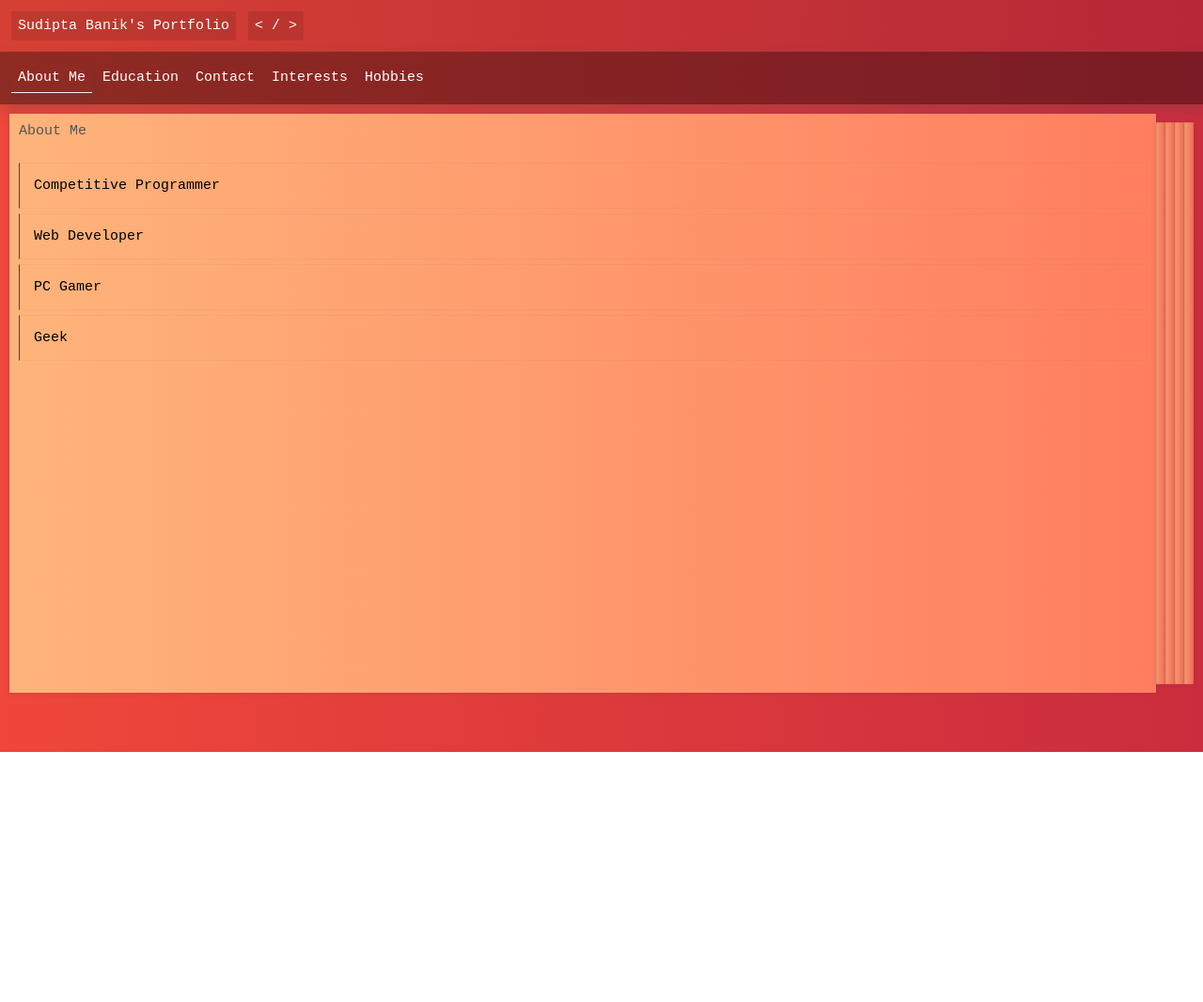
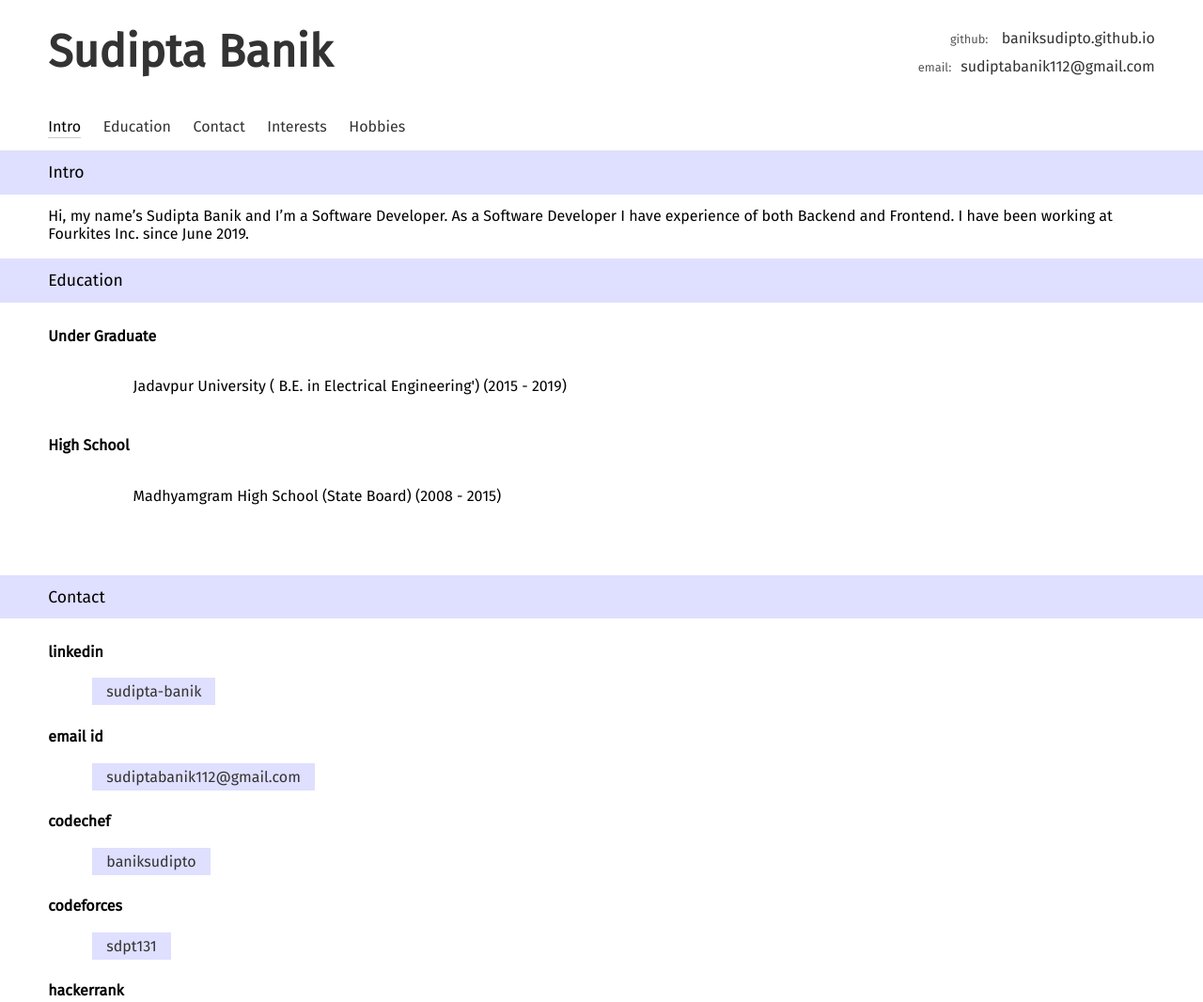
Before and after one commit to baniksudipto/baniksudipto.github.io, a plain HTML site: page index.html in a window 1280 px wide. Shown: the top 1066 px of the page at 94% size. Before the commit the page ends 800 px from the top, so only its background shows below. Drawn offline with Linux system fonts and the light colour scheme.

Commit message:
new look added

```diff
--- a/data.json
+++ b/data.json
@@ -1,39 +1,47 @@
-[
 {
-        "About Me": [
-            "Competitive Programmer",
-            "Web Developer",
-            "PC Gamer",
-            "Geek"
-        ]
+  "Intro": "Hi, my name’s Sudipta Banik and I’m a Software Developer. As a Software Developer I have experience of both Backend and Frontend. I have been working at Fourkites Inc. since June 2019.",
+  "Education": {
+    "Under Graduate": {
+      "timeText": "Jadavpur University ( B.E. in Electrical Engineering')",
+      "timeline": "2015 - 2019"
     },
-    {
-        "Education":  [
-            "Under Graduate : Jadavpur University ( B.E. in Electrical Engineering') 2015 - 2019 ",
-            "High School : Madhyamgram High School (State Board) 2008 - 2015"
-        ]
+    "High School": {
+      "timeText": "Madhyamgram High School (State Board)",
+      "timeline": "2008 - 2015"
+    }
   },
-    {
-        "Contact": ["Email Id : sudipta.banik.112@gmail.com",
-            "Contact Number: +91 9051073567" ,"codechef: <a href='https://www.codechef.com/users/baniksudipto'>baniksudipto</a>" ,
-            "Codeforces: <a href='https://codeforces.com/profile/sdpt131'> sdpt131 </a>",
-            "Hackerrank: <a href='https://www.hackerrank.com/sdpt_banik'>sdpt_banik</a>"
-        ]
+  "Contact": {
+    "linkedin": {
+      "link": "https://www.linkedin.com/in/sudipta-banik-907a68127/",
+      "linkText": "sudipta-banik"
     },
-    {
-        "Interests":[
+    "email id": {
+      "link":"mailto:sudiptabanik112@gmail.com",
+      "linkText": "sudiptabanik112@gmail.com"
+    },
+    "codechef": {
+      "link": "https://www.codechef.com/users/baniksudipto",
+      "linkText": "baniksudipto"
+    },
+    "codeforces": {
+      "link": "https://codeforces.com/profile/sdpt131",
+      "linkText": "sdpt131"
+    },
+    "hackerrank": {
+      "link": "https://www.hackerrank.com/sdpt_banik",
+      "linkText": "sdpt_banik"
+    }
+  },
+  "Interests": [
     "Algorithms & Data Structures",
     "Web Development",
     "Artifical Intelligence",
     "Electronics",
     "Competitive Programming"
-        ]
-    },
-    {
-        "Hobbies":[
+  ],
+  "Hobbies": [
     "Unique Notes & Coin Collection",
     "Cycling",
     "Listening to music"
   ]
 }
-]
--- a/index.html
+++ b/index.html
@@ -7,15 +7,6 @@
 	<title>Sudipta Banik</title>
 	<link href="https://fonts.googleapis.com/css?family=Roboto+Mono" rel="stylesheet">
 	<link rel="stylesheet" type="text/css" href="style.css">
-	<link rel="apple-touch-icon" sizes="57x57" href="favicons/apple-icon-57x57.png">
-	<link rel="apple-touch-icon" sizes="60x60" href="favicons/apple-icon-60x60.png">
-	<link rel="apple-touch-icon" sizes="72x72" href="favicons/apple-icon-72x72.png">
-	<link rel="apple-touch-icon" sizes="76x76" href="favicons/apple-icon-76x76.png">
-	<link rel="apple-touch-icon" sizes="114x114" href="favicons/apple-icon-114x114.png">
-	<link rel="apple-touch-icon" sizes="120x120" href="favicons/apple-icon-120x120.png">
-	<link rel="apple-touch-icon" sizes="144x144" href="favicons/apple-icon-144x144.png">
-	<link rel="apple-touch-icon" sizes="152x152" href="favicons/apple-icon-152x152.png">
-	<link rel="apple-touch-icon" sizes="180x180" href="favicons/apple-icon-180x180.png">
 	<link rel="icon" type="image/png" sizes="192x192"  href="favicons/android-icon-192x192.png">
 	<link rel="icon" type="image/png" sizes="32x32" href="favicons/favicon-32x32.png">
 	<link rel="icon" type="image/png" sizes="96x96" href="favicons/favicon-96x96.png">
@@ -28,14 +19,19 @@
 <body>
 
 <nav id="top_nav">
-    <ul>
+	<div class="top_nav_split">
+		<span class='name'>Sudipta Banik</span>
+	</div>
 
-        <li class="nav_elem">
-			Sudipta Banik's Portfolio</li>
-        <li class="nav_elem"> &lt; / &gt; </li>
-    </ul>
+	<div class="top_nav_split">
+		<span class='top_nav_texts' title="github"><span class="graytext">github:</span> baniksudipto.github.io</span>
+		<span class='top_nav_texts' title="email" ><span class="graytext">email:</span><a href="mailto:sudiptabanik112@gmail.com">sudiptabanik112@gmail.com</a></span>
+	</div>
 </nav>
-<nav id="opt_nav"><ul id="opt_nav_list"></ul></nav><section id="slideshow"></section>
+<div id="opt_nav"></div>
+<div id="info_root">
+</div>
+<!-- <section id="slideshow"></section> -->
 <script type="text/javascript" src="main.js"></script>
 </body>
 </html>
--- a/main.js
+++ b/main.js
@@ -1,112 +1,179 @@
+document.onload = loadJSON('data.json', init);
 
-document.onload = loadJSON('data.json',init);
+let options = null;
+let slides = null;
+let data_tabs = null;
+let current_open = undefined;
+let slideshow_pop_up_time_lag = 10;//mili sec
 
-var options = null;
-var slides = null;
-var data_tabs = null;
-var current_open = 0;
-var slideshow_pop_up_time_lag = 10;//mili sec
+function renderRecursive(v) {
+    if (v) {
+        if (v.constructor === String) {
+            let sp = document.createElement("span");
+            sp.classList.add('treeSpan');
+            sp.innerText = v;
+            return sp;
+        } else if (v.constructor === Object) {
+            let dv = document.createElement("div");
+            dv.classList.add('treeDiv');
 
-function init(data){
-    var keys = [];
-    var values = [];
-    for(var k in data){
-        for(var d in data[k]){
-            keys.push(d)
-            values.push(data[k][d]);
+            if ("link" in v) {
+                let link = document.createElement("a");
+                link.classList.add("treeLink");
+                link.innerText = v["linkText"];
+                link.setAttribute("href", v["link"]);
+                dv.appendChild(link);
+            } else if ("timeText" in v) {
+                let timeLine = document.createElement("span");
+                timeLine.classList.add("treeSpan");
+                timeLine.innerText = v["timeText"];
+                timeLine.innerText += " ("+ v["timeline"] +")";
+                dv.appendChild(timeLine);
+            } else {
+                Object.entries(v).forEach(([k, v]) => {
+                    let r = renderRecursive(v);
+                    let header = document.createElement("h4");
+                    header.innerText = k;
+                    dv.appendChild(header);
+                    dv.appendChild(r);
+                });
+            }
+
+            return dv;
+        } else if (v.constructor === Array) {
+            let dv = document.createElement("div");
+            dv.classList.add('treeDiv');
+            v.forEach(entry => {
+                dv.appendChild(renderRecursive(entry));
+            });
+            return dv;
         }
     }
-    create_opt_list(keys);
-    create_slideshow(keys,values,show_my_data);
+    return undefined;
 }
 
-function loadJSON(filename , callback_function) {
+function render_info(data) {
+    let info_root = document.getElementById("info_root");
+    Object.entries(data).forEach(([k, v]) => {
+        let domTree = renderRecursive(v);
+        let sectionTitle = document.createElement("span");
+        sectionTitle.classList.add("sectionTitle");
+        sectionTitle.setAttribute("id",k);
+        sectionTitle.innerText = k;
+        if (domTree !== undefined) {
+            info_root.appendChild(sectionTitle);
+            info_root.appendChild(domTree);
+        }
+    });
+}
 
-    var xobj = new XMLHttpRequest();
-        xobj.overrideMimeType("application/json");
+function init(data) {
+    let keys = [];
+    for (let k in data) {
+        keys.push(k);
+    }
+    render_nav(keys,Object.keys(data), show, 0);
+    render_info(data);
+}
+
+function loadJSON(filename, callback_function) {
+
+    let xobj = new XMLHttpRequest();
+    xobj.overrideMimeType("application/json");
     xobj.open('GET', filename, true);
     xobj.onreadystatechange = function () {
-          if (xobj.readyState == 4 && xobj.status == "200") {
-            callback_function( JSON.parse(xobj.responseText) );
-          }
+        if (xobj.readyState === 4 && xobj.status === 200) {
+            callback_function(JSON.parse(xobj.responseText));
+        }
     };
     xobj.send(null);
 }
 
-function create_opt_list(tabs){
-    var root = document.getElementById("opt_nav_list");
-    let n = tabs.length;
-    for(let i=0;i<n;i++){
-        let x = document.createElement('li');
+function render_nav(tabs,hrefs, callback_function, params) {
+    let root = document.getElementById("opt_nav");
+    for (let i = 0, n = tabs.length; i < n; i++) {
+        let x = document.createElement('a');
         x.innerHTML = tabs[i];
-        x.setAttribute('class','opt_nav_elem');
-        x.setAttribute('onclick','show('+i+')');
+        x.setAttribute('class', 'opt_nav_elem');
+        x.setAttribute('onclick', 'show(' + i + ')');
+        x.setAttribute('href', "#"+hrefs[i]);
         root.appendChild(x);
     }
     options = document.getElementsByClassName('opt_nav_elem');
+    callback_function(params);
 }
 
-function create_slideshow(tabs,values,callback_function){
-    var root = document.getElementById("slideshow");
-    let n = tabs.length;
-    var i = 0;
-    // root.style.width = (window.innerWidth * n )+'px';
-    var handle = setInterval(function(){
 
-        var tab_window = document.createElement('div');
-        var tab_title = document.createElement('span');
-        var data_part = document.createElement('div');
-        data_part.classList.add('data_part');
-        tab_title.innerHTML = tabs[i];
-        tab_title.setAttribute('class','tab_title');
-        tab_window.classList.add('tab_window');
-        tab_window.appendChild(tab_title);
-        tab_window.appendChild(data_part);
-        root.appendChild(tab_window);
-
-        if(++i == n){
-            clearInterval(handle);
-            do_rest();
-        }
-
-
-    },slideshow_pop_up_time_lag);
-
-    function do_rest(){
-        slides = document.getElementsByClassName('tab_window');
-        data_tabs = document.getElementsByClassName('data_part');
-        current_open = 0;
-        slides[current_open].classList.add('shown_window');
-        options[current_open].classList.add('active_tab');
-        callback_function(values);
+window.onscroll = function() {optNavStickyToggle()};
+const navbar = document.getElementById("opt_nav");
+const sticky = navbar.offsetTop;
+function optNavStickyToggle() {
+    if (window.pageYOffset >= sticky) {
+        navbar.classList.add("sticky")
+    } else {
+        navbar.classList.remove("sticky");
     }
 }
 
-function show_my_data(values){
-    for(let i=0;i<values.length;i++)data_tabs[i].appendChild(render( values[i]));
+// function render_info(tabs,values,callback_function){
+//     var root = document.getElementById("slideshow");
+//     let n = tabs.length;
+//     var i = 0;
+//     // root.style.width = (window.innerWidth * n )+'px';
+//     var handle = setInterval(function(){
+
+//         var tab_window = document.createElement('div');
+//         var tab_title = document.createElement('span');
+//         var data_part = document.createElement('div');
+//         data_part.classList.add('data_part');
+//         tab_title.innerHTML = tabs[i];
+//         tab_title.setAttribute('class','tab_title');
+//         tab_window.classList.add('tab_window');
+//         tab_window.appendChild(tab_title);
+//         tab_window.appendChild(data_part);
+//         root.appendChild(tab_window);
+
+//         if(++i == n){
+//             clearInterval(handle);
+//             do_rest();
+//         }
+
+
+//     },slideshow_pop_up_time_lag);
+
+//     function do_rest(){
+//         slides = document.getElementsByClassName('tab_window');
+//         data_tabs = document.getElementsByClassName('data_part');
+//         current_open = 0;
+//         slides[current_open].classList.add('shown_window');
+//         options[current_open].classList.add('active_tab');
+//         callback_function(values);
+//     }
+// }
+
+// function show_my_data(values){
+//     for(let i=0;i<values.length;i++)data_tabs[i].appendChild(render( values[i]));
+// }
+
+// function render(list){
+//     var ul = document.createElement('ul');
+//     for(var i=0;i< list.length;i++){
+//         var li = document.createElement('li');
+//         li.classList.add('data_show_li');
+//         li.innerHTML = list[i].trim().toString();
+//         ul.appendChild(li);
+//     }
+//     return ul;
+// }
+
+function show(e) {
+    if (current_open && current_open === e) return; // clicked on same tab
+    if (current_open !== undefined) {
+        options[current_open].classList.remove('active_tab');
+    }
+    current_open = e;
+    options[e].classList.add('active_tab');
 }
-
-function render(list){
-    var ul = document.createElement('ul');
-    for(var i=0;i< list.length;i++){
-        var li = document.createElement('li');
-        li.classList.add('data_show_li');
-        li.innerHTML = list[i].trim().toString();
-        ul.appendChild(li);
-    }
-    return ul;
-}
-
-function show(e){
-    if(options != null && slides !=null && current_open !=e){
-        slides[current_open].classList.remove('shown_window');
-        options[current_open].classList.remove('active_tab');
-        slides[e].classList.add('shown_window');
-        options[e].classList.add('active_tab');
-        current_open = e;
-    }
-}
-
 
 
 // // function getCookie(cname) {
--- a/style.css
+++ b/style.css
@@ -1,136 +1,185 @@
+@import url('https://fonts.googleapis.com/css?family=Fira+Sans&display=swap');
+html{
+    scroll-behavior: smooth;
+}
+
 *{
-    font-family: monospace;
+    font-family: "Fira Sans",sans-serif;
     text-decoration: none;
     padding: 0;
     margin: 0;
     border:0;
     outline: 0;
-    font-size: 15px;
     box-sizing: border-box;
 }
 body{
-    height: 100vh;
+    overflow-x: hidden;
+    overflow-y: auto;
     width: 100vw;
-    overflow: hidden;
-    background: #cb2d3e;  /* fallback for old browsers */
-background: -webkit-linear-gradient(to right, #ef473a, #cb2d3e);  /* Chrome 10-25, Safari 5.1-6 */
-background: linear-gradient(to right, #ef473a, #cb2d3e); /* W3C, IE 10+/ Edge, Firefox 16+, Chrome 26+, Opera 12+, Safari 7+ */
-
+    background: #ffffff;  /* fallback for old browsers */
+}
+a{
+    text-emphasis: none;
+    text-decoration: none;
+    color: #333333;
 }
 ul , li{
     list-style: none;
 }
 
 #top_nav{
-    position: relative;
+    display: block;
+    color: #333333;
+}
+.top_nav_split{
+    width: 50%;
+    display: block;
+    padding: 2% 4%;
+    float: left;
+    box-sizing: border-box;
+}
+
+@media(max-width: 500px) {
+    .top_nav_split{
+        width: 100%;
+        float: none;
+    }
+}
+
+.top_nav_split  .name{
+    font-size: 3em;
+    display: block;
+    font-weight: 600;
+}
+.top_nav_split .top_nav_texts{
+    font-size: 1em;
+    display: block;
+    padding: 1% 0;
+    text-align: right;
+}
+.graytext{
+    color: #555;
+    margin-right: 10px;
+    font-size: 0.8em;
+}
+
+
+#opt_nav{
+    width: 100%;
+    color: #333333;
+    padding: 1% 4%;
+    display: flex;
+}
+.sticky {
+    position: fixed;
     top: 0;
-    left: 0;
     width: 100%;
-    background: rgba(0,0,0,0.1);
-    color: white;
-    padding: 10px;
-    display: table;
+    background-color: #dfdfff;
 }
-#opt_nav{
-    position: relative;
-    left: 0;
-    width: 100%;
-    background:rgba(0,0,0,0.4);
-    color: white;
-    padding: 10px;
-    display: flex;
-    box-shadow: 0px 6px 12px 0px #44444444;
 
-}
-.nav_elem , .opt_nav_elem{
-    display:inline-flex;
-    padding: 7px;
-    margin: 2px;
-    user-select: none;
-}
-.opt_nav_elem{
+#opt_nav > *{
+    word-break: keep-all;
+    display: inline-flex;
+    padding: 2px 0;
     cursor: pointer;
-}
-.nav_elem{
-    user-select:none;
+    margin-right: 2%;
 }
 
 .active_tab{
-    border-bottom: 1px solid #eee;
-    box-shadow: 0px 6px 12px 0px #44444444;
-
+    color: black;
+    font-weight: 500;
+    border-bottom: 1px solid #44444444;
 }
 .nav_elem{
     background-color: rgba(0,0,0,0.1);
     border-radius: 2px;
     margin-right: 2px;
 }
-#slideshow{
-    padding: 10px;
-    position: relative;
-    display: block;
-    width: 100%;
-}
+/*#slideshow{*/
+/*    padding: 10px;*/
+/*    position: relative;*/
+/*    display: block;*/
+/*    width: 100%;*/
+/*}*/
 
-.tab_window{
-    width: 10px;
-    height: 77vh;
-    display: inline-block;
-    /* border:1px dotted black; */
-    overflow: hidden;
-    /* margin-right: 10px; */
-    transition: 0.2s cubic-bezier(0.075, 0.82, 0.165, 1);
-    box-shadow: 0 0 5px 0 #44444444;
-    background: #ff7e5f;  /* fallback for old browsers */
-background: -webkit-linear-gradient(to right, #feb47b, #ff7e5f);  /* Chrome 10-25, Safari 5.1-6 */
-background: linear-gradient(to right, #feb47b, #ff7e5f); /* W3C, IE 10+/ Edge, Firefox 16+, Chrome 26+, Opera 12+, Safari 7+ */
+/*.tab_window{*/
+/*    width: 10px;    */
+/*    height: 77vh;*/
+/*    display: inline-block;*/
+/*    !* border:1px dotted black; *!*/
+/*    overflow: hidden;*/
+/*    !* margin-right: 10px; *!*/
+/*    transition: 0.2s cubic-bezier(0.075, 0.82, 0.165, 1);*/
+/*    opacity: 0;*/
+/*}*/
+/*.tab_title{*/
+/*    width: 100%;*/
+/*    padding: 10px;*/
+/*    display: block;*/
+/*    font-size: 0;*/
+/*    color:#555;*/
+/*    !* height: 1.7em; *!*/
+/*}*/
+/*.data_part{*/
+/*    display: none;*/
+/*    transition: 0ms ease-out 5ms ease-in;*/
+/*    padding: 10px;*/
+/*    width:100%;*/
+/*    height: 100%;*/
+/*}*/
+/*.data_show_li{*/
+/*    padding: 15px;*/
+/*    font-size: 1em;*/
+/*    border: 1px solid #77777711;*/
+/*    border-left:1px solid #444;*/
+/*    display: block;*/
+/*    margin: 5px auto;*/
+/*}*/
 
 
-    transform: scale(0.97);
-    opacity: 0.8;
-}
-.tab_title{
-    width: 100%;
-    padding: 10px;
-    display: block;
-    font-size: 0;
-    color:#555;
-    /* height: 1.7em; */
-}
-.data_part{
-    display: none;
-    transition: 0ms ease-out 5ms ease-in;
-    padding: 10px;
-    width:100%;
-    height: 100%;
-}
-.data_show_li{
-    padding: 15px;
-    font-size: 1em;
-    border: 1px solid #77777711;
-    border-left:1px solid #444;
-    display: block;
-    margin: 5px auto;
-}
-
-
-.shown_window{
-    transform: scale(1);
-    opacity: 1;
-    width: calc(100vw - 60px) !important;
-}
-.shown_window > .tab_title{
-    font-size: 1em;
-}
-.shown_window > .data_part{
-    display: block;
-}
+/*.shown_window{*/
+/*    opacity: 1;*/
+/*    width: calc(100vw - 60px) !important;*/
+/*}*/
+/*.shown_window > .tab_title{*/
+/*    font-size: 1em;*/
+/*}*/
+/*.shown_window > .data_part{*/
+/*    display: block;*/
+/*}*/
 
 
 
-.hidden{
-    width:0 !important;
-    height: 0 !important;
-    display: none;
-    opacity: 0;
+/*.hidden{*/
+/*    width:0 !important;*/
+/*    height: 0 !important;*/
+/*    display: none;*/
+/*    opacity: 0;*/
+/*}*/
+
+
+/* recursive json data css */
+
+.treeSpan{
+    display: block;
+    margin-bottom: 5px;
+    padding: 1% 4%;
 }
+.treeLink{
+    background-color: #dfdfff;
+    padding: 5px 15px;
+}
+.treeLink:hover{
+    background-color: #cfcfff;;
+}
+.treeDiv{
+    display: block;
+    padding: 2% 4%;
+    margin-bottom: 5px;
+}
+.sectionTitle{
+    display: block;
+    padding: 1% 4%;
+    font-size: 1.1em;
+    background-color: #dfdfff;;
+}
```
Lines whose indentation alone changed are shown as unchanged.
